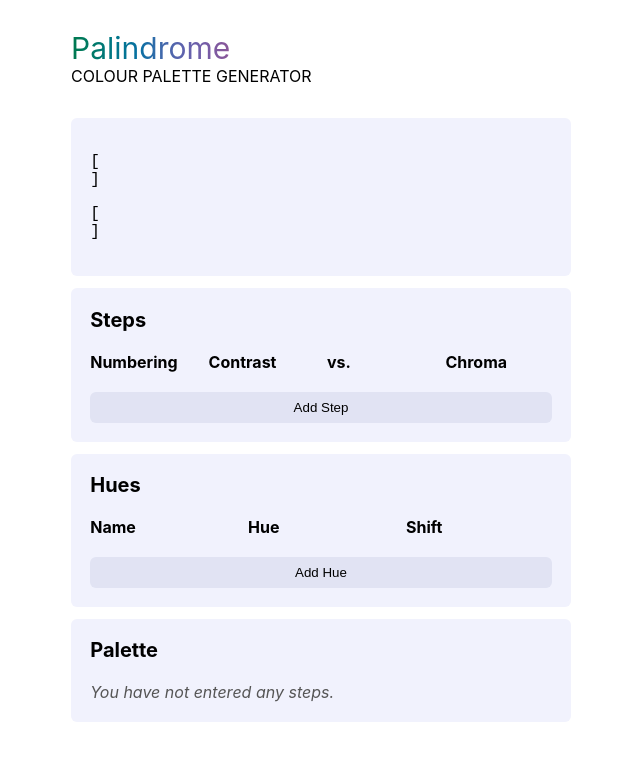
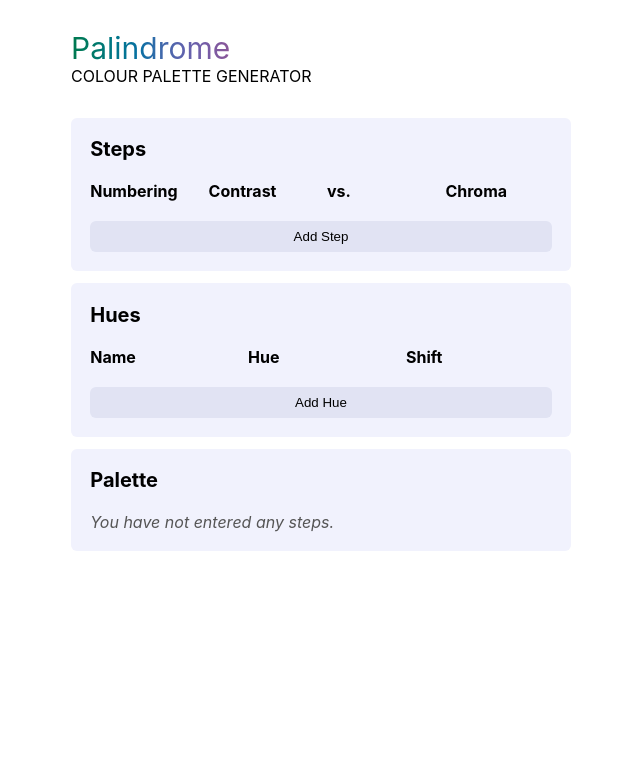
Before and after one commit to redactedjeans/palindrome, a Svelte app: page / in a window 1280 px wide. Shown: the top 760 px of the page, without its empty margins (319-959 px from the left). Built offline with nearby package versions, Linux system fonts and the light colour scheme.

Commit message:
Remove debugging card

```diff
--- a/src/App.svelte
+++ b/src/App.svelte
@@ -10,15 +10,6 @@
   <div>
     <h1>Palindrome</h1>
     <div class="sub">Colour Palette Generator</div>
-  </div>
-
-  <div class="card" style="overflow-x: scroll">
-<pre>[{#each $steps as step}
-  {JSON.stringify(step)},{/each}
-]</pre>
-<pre>[{#each $hues as hue}
-  {JSON.stringify(hue)},{/each}
-]</pre>
   </div>
 
   <StepList/>
```
